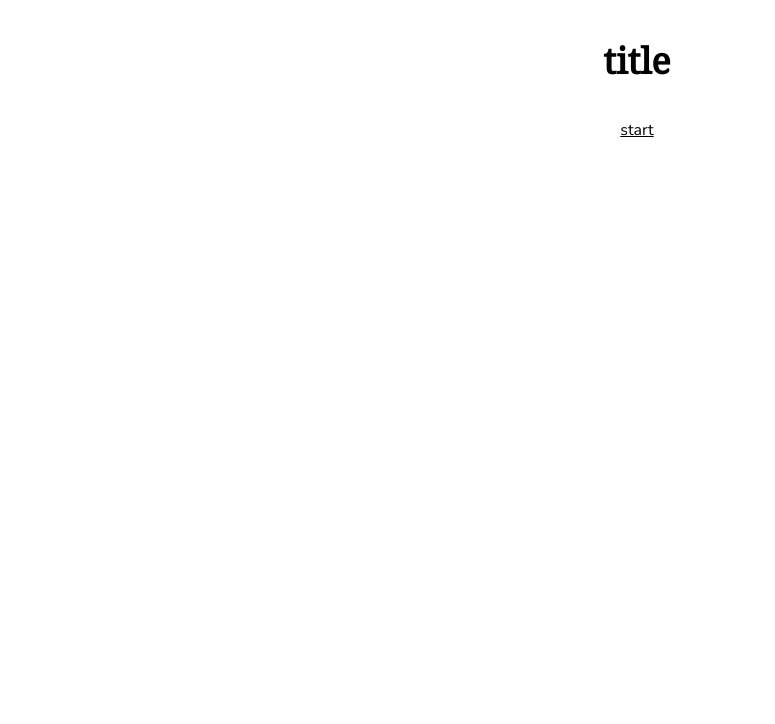
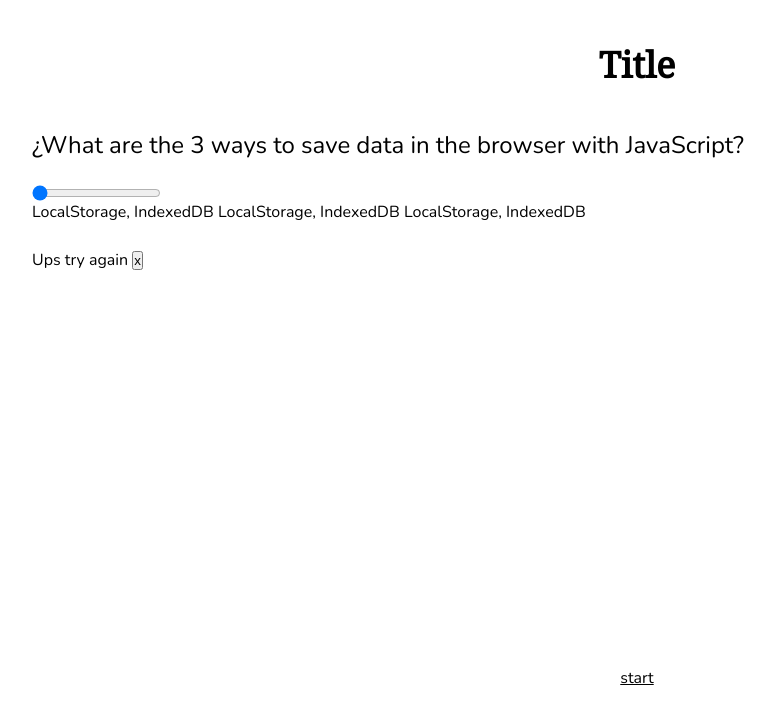
Before and after one commit to Brayan1425/rulea-bootcamp-questionary, a plain HTML site: page flow/Questions-03.html in a window 1280 px wide. Shown: the whole page, without its empty margins (3-778 px from the left). Drawn offline with Linux system fonts and the light colour scheme.

Commit message:
add changes in questiones 1,2,3 and homepage.

```diff
--- a/css/global-styles.css
+++ b/css/global-styles.css
@@ -32,7 +32,7 @@ a {
 }
 
 form {
-    font-size: ;
+    font-size: 1em ;
 }
 
 fieldset {
@@ -41,5 +41,5 @@ fieldset {
 }
 
 legend {
-    font-size: ;
+    font-size: 1.5em ;
 }
--- a/css/homepage.css
+++ b/css/homepage.css
@@ -1,6 +1,7 @@
 .header{
     margin:40px;
 }
+
 .header__title {
     display: flex;
     justify-content: center;
@@ -32,6 +33,18 @@
 .form__list {
     display: flex;
     flex-direction:  column;
-    min-height: 50vh ;
+    min-height: 70vh ;
     justify-content: space-between;
 }
+
+.form__container{
+    margin: 0px 35px ;
+}
+
+.title__question {
+ margin-bottom: 1em ;
+}
+
+.form__item{
+    margin-bottom:1.6em;
+}
--- a/flow/Questions-03.html
+++ b/flow/Questions-03.html
@@ -7,14 +7,39 @@
     <link rel="stylesheet" href="/css/typography.css">
     <link rel="stylesheet" href="/css/global-styles.css">
     <link rel="stylesheet" href="/css/homepage.css">
-    <link rel="stylesheet" href="/css/normalize.css">
+    <link rel="stylesheet" href="/css/homepage.css">
+    <link rel="stylesheet" href="/main.js">
 </head>
 <body>
     <header class="header">
-        <h1 class="header__title">title</h1>
+        <h1 class="header__title">Title</h1>
     </header>
 
     <main>
+        <form id="form__list" class="form__list">
+            <fieldset class="form__container">
+                <legend class="title__question">¿What are the 3 ways to save data in the browser with JavaScript?</legend>
+                <p class="form__range">
+                    <input
+                    id="answerOne"
+                    class="input__btn"
+                    type="range"
+                    name="query-1"
+                    value="1"
+                    min="1"
+                    max="3"
+                    step="1">
+                </p>
+                <p class="form__item">
+                    <label for="rangeOne">LocalStorage, IndexedDB</label>
+                    <label for="rangeTwo">LocalStorage, IndexedDB</label>
+                    <label for="rangeThree">LocalStorage, IndexedDB</label>
+                </p>
+                <div class="dialog" id="dialog">
+                    Ups try again
+                    <button onclick="hideModal()">x</button>
+                </div>
+            </fieldset>
         <section>
             <a class="link" href="./Last-card.html">start</a>
         </section>
```
Also changed, not shown: flow/Questions-01.html (+3 -6 lines), flow/Questions-02.html (+13 -15 lines), index.html (+1 -1 lines).
